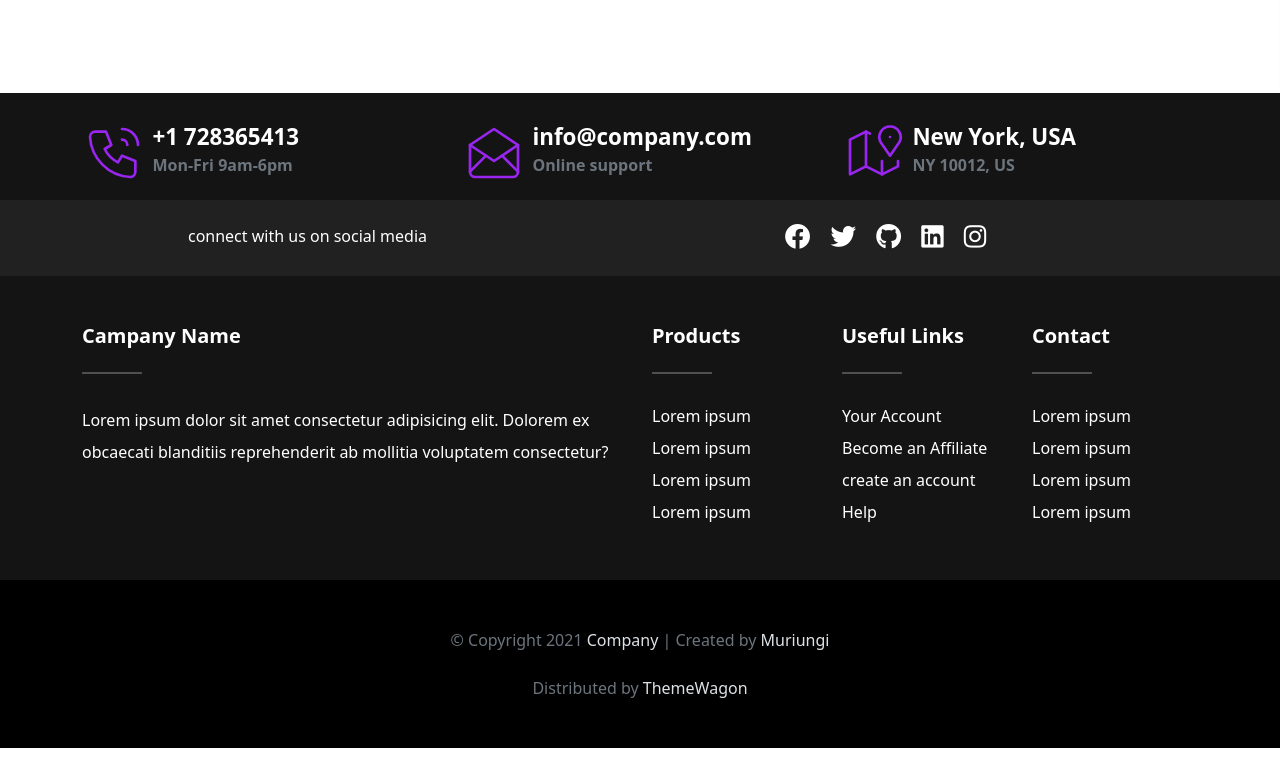
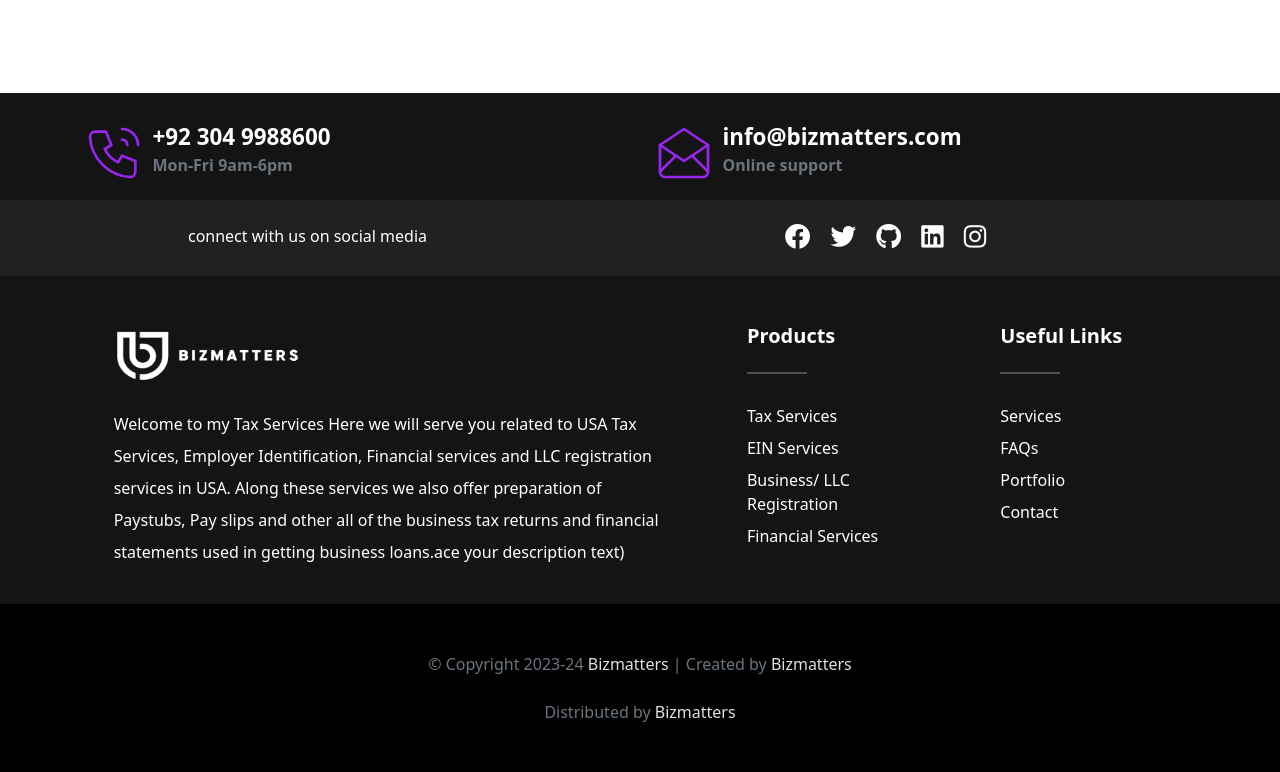
Before and after one commit to faizy644/bizmatters, a website: page service2.html in a window 1280 px wide. Shown: the part 1245-2017 px from the top of the page. Before the commit the page ends 1993 px from the top, so only its background shows below. Drawn offline with nearby package versions, Linux system fonts and the light colour scheme; files that its build step writes are made by us from their sources.

Commit message:
Update service2.html

```diff
--- a/service2.html
+++ b/service2.html
@@ -4,7 +4,8 @@
     <meta charset="UTF-8">
     <meta http-equiv="X-UA-Compatible" content="IE=edge">
     <meta name="viewport" content="width=device-width, initial-scale=1">
-    <title>Patrix, Bootstrap 5 Landing Page</title>
+<title>BIZMATTERS</title>
+    <link rel="icon" href="images/Title.ico" type="image/x-icon">
     <link rel="stylesheet" href="assets/css/style.css">
     <link rel="stylesheet" href="assets/css/fontawesome.css">
     <link rel="stylesheet" href="https://cdn.jsdelivr.net/npm/glightbox/dist/css/glightbox.min.css" />
@@ -17,7 +18,7 @@
 /////////////////////////////////////////////////////////////////////////////////////////////-->
 <nav class="navbar navbar-expand-lg navbar-dark menu shadow fixed-top">
     <div class="container">
-      <a class="navbar-brand" href="">
+      <a class="navbar-brand" href="index.html">
         <img src="images/logo.png" alt="logo image" width="190" height="60">
       </a>
       <button class="navbar-toggler" type="button" data-bs-toggle="collapse" data-bs-target="#navbarNav" aria-controls="navbarNav" aria-expanded="false" aria-label="Toggle navigation">
@@ -35,7 +36,7 @@
         </ul>
 
         <button type="button" class="rounded-pill btn-rounded" onclick="window.location.href='tel:923049988600';">
-          +92 3049988600
+          +92 304 9988600
           <span>
             <i class="fas fa-phone-alt"></i>
           </span>
@@ -126,7 +127,7 @@
   <div class="container">
     <div class="row">
       <!-- CONTENT FOR THE MOBILE NUMBER  -->
-      <div class="col-md-4 col-lg-4 contact-box pt-1 d-md-block d-lg-flex d-flex">
+      <div class="col-md-6 col-lg-6 contact-box pt-1 d-md-block d-lg-flex d-flex">
         <div class="contact-box__icon">
           <svg xmlns="http://www.w3.org/2000/svg" class="icon icon-tabler icon-tabler-phone-call" viewBox="0 0 24 24" stroke-width="1" fill="none" stroke-linecap="round" stroke-linejoin="round">
             <path stroke="none" d="M0 0h24v24H0z" fill="none"/>
@@ -136,12 +137,12 @@
           </svg>
         </div>
         <div class="contact-box__info">
-          <a href="#" class="contact-box__info--title">+1 728365413</a>
+          <a href="tel:923049988600" class="contact-box__info--title">+92 304 9988600</a>
           <p class="contact-box__info--subtitle">  Mon-Fri 9am-6pm</p>
         </div>
       </div>
       <!-- CONTENT FOR EMAIL  -->
-      <div class="col-md-4 col-lg-4 contact-box pt-1 d-md-block d-lg-flex d-flex">
+      <div class="col-md-6 col-lg-6 contact-box pt-1 d-md-block d-lg-flex d-flex">
         <div class="contact-box__icon">
           <svg xmlns="http://www.w3.org/2000/svg" class="icon icon-tabler icon-tabler-mail-opened" viewBox="0 0 24 24" stroke-width="1" fill="none" stroke-linecap="round" stroke-linejoin="round">
             <path stroke="none" d="M0 0h24v24H0z" fill="none"/>
@@ -152,27 +153,27 @@
           </svg>
         </div>
         <div class="contact-box__info">
-          <a href="#" class="contact-box__info--title">info@company.com</a>
+          <a href="mailto:info@bizmatters.com" class="contact-box__info--title">info@bizmatters.com</a>
           <p class="contact-box__info--subtitle">Online support</p>
         </div>
       </div>
       <!-- CONTENT FOR LOCATION  -->
-      <div class="col-md-4 col-lg-4 contact-box pt-1 d-md-block d-lg-flex d-flex">
-        <div class="contact-box__icon">
-          <svg xmlns="http://www.w3.org/2000/svg" class="icon icon-tabler icon-tabler-map-2" viewBox="0 0 24 24" stroke-width="1" fill="none" stroke-linecap="round" stroke-linejoin="round">
-            <path stroke="none" d="M0 0h24v24H0z" fill="none"/>
-            <line x1="18" y1="6" x2="18" y2="6.01" />
-            <path d="M18 13l-3.5 -5a4 4 0 1 1 7 0l-3.5 5" />
-            <polyline points="10.5 4.75 9 4 3 7 3 20 9 17 15 20 21 17 21 15" />
-            <line x1="9" y1="4" x2="9" y2="17" />
-            <line x1="15" y1="15" x2="15" y2="20" />
-          </svg>
-        </div>
-        <div class="contact-box__info">
-          <a href="#" class="contact-box__info--title">New York, USA</a>
-          <p class="contact-box__info--subtitle">NY 10012, US</p>
-        </div>
-      </div>
+      <!-- <div class="col-md-4 col-lg-4 contact-box pt-1 d-md-block d-lg-flex d-flex"> -->
+        <!-- <div class="contact-box__icon"> -->
+          <!-- <svg xmlns="http://www.w3.org/2000/svg" class="icon icon-tabler icon-tabler-map-2" viewBox="0 0 24 24" stroke-width="1" fill="none" stroke-linecap="round" stroke-linejoin="round"> -->
+            <!-- <path stroke="none" d="M0 0h24v24H0z" fill="none"/> -->
+            <!-- <line x1="18" y1="6" x2="18" y2="6.01" /> -->
+            <!-- <path d="M18 13l-3.5 -5a4 4 0 1 1 7 0l-3.5 5" /> -->
+            <!-- <polyline points="10.5 4.75 9 4 3 7 3 20 9 17 15 20 21 17 21 15" /> -->
+            <!-- <line x1="9" y1="4" x2="9" y2="17" /> -->
+            <!-- <line x1="15" y1="15" x2="15" y2="20" /> -->
+          <!-- </svg> -->
+        <!-- </div> -->
+        <!-- <div class="contact-box__info"> -->
+          <!-- <a href="#" class="contact-box__info--title">New York, USA</a> -->
+          <!-- <p class="contact-box__info--subtitle">NY 10012, US</p> -->
+        <!-- </div> -->
+      <!-- </div> -->
     </div>
   </div>
 
@@ -198,33 +199,36 @@
   <div class="container mt-5">
     <div class="row text-white justify-content-center mt-3 pb-3">
       <div class="col-12 col-sm-6 col-lg-6 mx-auto">
-        <h5 class="text-capitalize fw-bold">Campany name</h5>
-        <hr class="bg-white d-inline-block mb-4" style="width: 60px; height: 2px;">
+
+        <img src="images/logo.png" alt="logo image" width="190" height="60">
+		<br></br>
+        <!-- <h5 class="text-capitalize fw-bold">Campany name</h5> -->
+        <!-- <hr class="bg-white d-inline-block mb-4" style="width: 60px; height: 2px;"> -->
         <p class="lh-lg">
-          Lorem ipsum dolor sit amet consectetur adipisicing elit. Dolorem ex obcaecati blanditiis reprehenderit ab mollitia voluptatem consectetur?
+Welcome to my Tax Services Here we will serve you related to USA Tax Services, Employer Identification, Financial services and LLC registration services in USA. Along these services we also offer preparation of Paystubs, Pay slips and other all of the business tax returns and financial statements used in getting business loans.ace your description text)
         </p>
       </div>
       <div class="col-12 col-sm-6 col-lg-2 mb-4 mx-auto">
         <h5 class="text-capitalize fw-bold">Products</h5>
         <hr class="bg-white d-inline-block mb-4" style="width: 60px; height: 2px;">
         <ul class="list-inline campany-list">
-          <li><a href="#">Lorem ipsum</a></li>
-          <li><a href="#">Lorem ipsum</a></li>
-          <li><a href="#">Lorem ipsum</a></li>
-          <li><a href="#">Lorem ipsum</a></li>
+          <li><a href="service1.html">Tax Services</a></li>
+          <li><a href="service2.html">EIN Services</a></li>
+          <li><a href="service3.html">Business/ LLC Registration</a></li>
+          <li><a href="service4.html">Financial Services</a></li>
         </ul>
       </div>
       <div class="col-12 col-sm-6 col-lg-2 mb-4 mx-auto">
         <h5 class="text-capitalize fw-bold">useful links</h5>
         <hr class="bg-white d-inline-block mb-4" style="width: 60px; height: 2px;">
         <ul class="list-inline campany-list">
-          <li><a href="#"> Your Account</a></li>
-          <li><a href="#">Become an Affiliate</a></li>
-          <li><a href="#">create an account</a></li>
-          <li><a href="#">Help</a></li>
+          <li><a href="index.html#services">Services</a></li>
+          <li><a href="index.html#faq">FAQs</a></li>
+          <li><a href="index.html#portfolio">Portfolio</a></li>
+          <li><a href="index.html#contact">Contact</a></li>
         </ul>
       </div>
-      <div class="col-12 col-sm-6 col-lg-2 mb-4 mx-auto">
+     <!--  <div class="col-12 col-sm-6 col-lg-2 mb-4 mx-auto">
         <h5 class="text-capitalize fw-bold">contact</h5>
         <hr class="bg-white d-inline-block mb-4" style="width: 60px; height: 2px;">
         <ul class="list-inline campany-list">
@@ -233,7 +237,7 @@
           <li><a href="#">Lorem ipsum</a></li>
           <li><a href="#">Lorem ipsum</a></li>
         </ul>
-      </div>
+      </div> -->
     </div>
   </div>
 
@@ -243,9 +247,9 @@
       <div class="row text-center text-white">
         <div class="col-12">
           <div class="footer-bottom__copyright">
-            &COPY; Copyright 2021 <a href="#">Company</a> | Created by <a href="http://codewithpatrick.com" target="_blank">Muriungi</a><br><br>
+            &COPY; Copyright 2023-24 <a href="index.html">Bizmatters</a> | Created by <a href="index.html">Bizmatters</a><br><br>
 
-            Distributed by <a href="http://themewagon.com" target="_blank">ThemeWagon</a>
+            Distributed by <a href="index.html">Bizmatters</a>
           </div>
         </div>
       </div>
@@ -258,7 +262,19 @@
   <i class="fas fa-chevron-up"></i>
 </a>
 
-
+<!--Start of Tawk.to Script-->
+<script type="text/javascript">
+var Tawk_API=Tawk_API||{}, Tawk_LoadStart=new Date();
+(function(){
+var s1=document.createElement("script"),s0=document.getElementsByTagName("script")[0];
+s1.async=true;
+s1.src='https://embed.tawk.to/671b92a04304e3196ad81eac/1ib1r9gtu';
+s1.charset='UTF-8';
+s1.setAttribute('crossorigin','*');
+s0.parentNode.insertBefore(s1,s0);
+})();
+</script>
+<!--End of Tawk.to Script-->
 
 
     <script src="assets/vendors/js/glightbox.min.js"></script>
```
